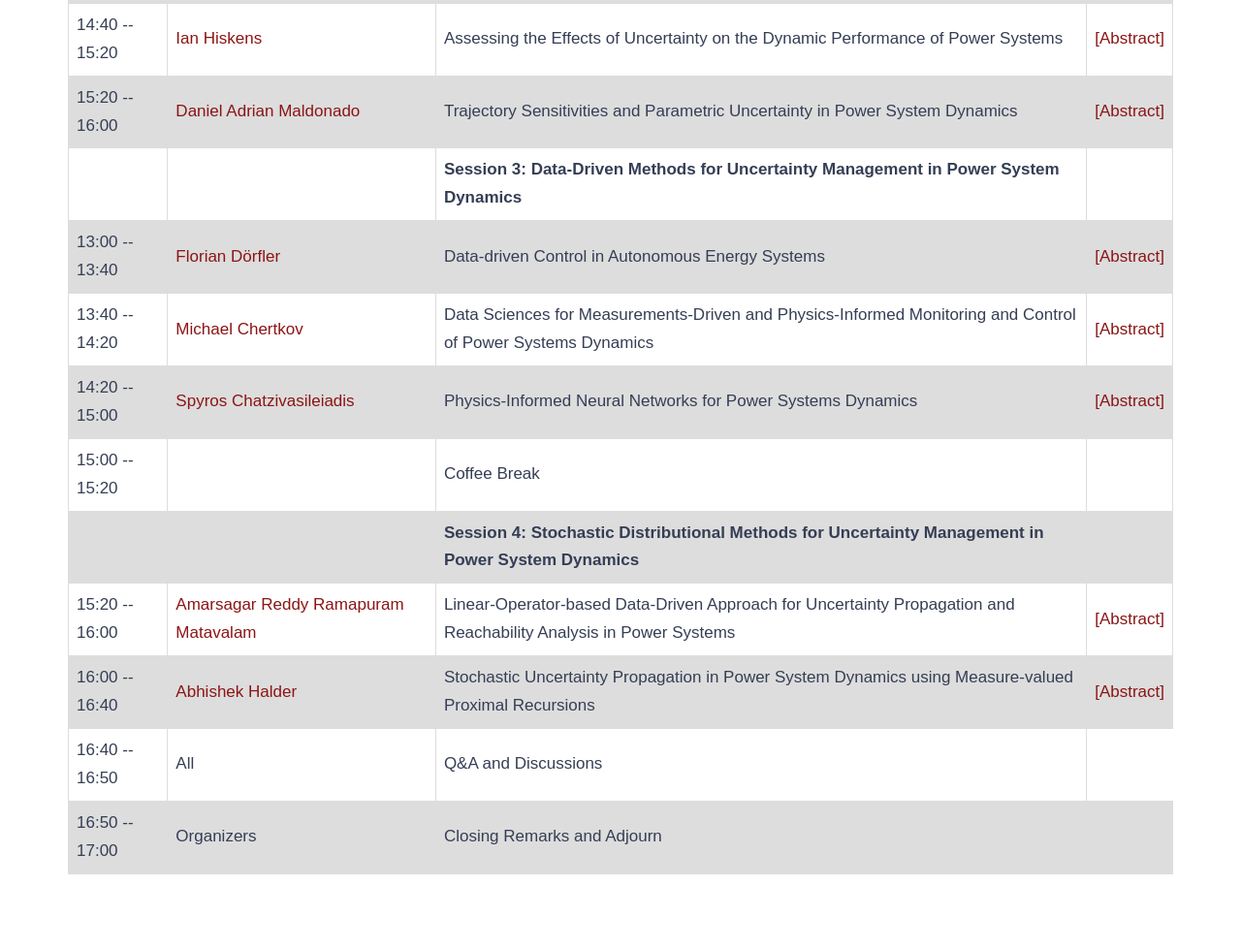
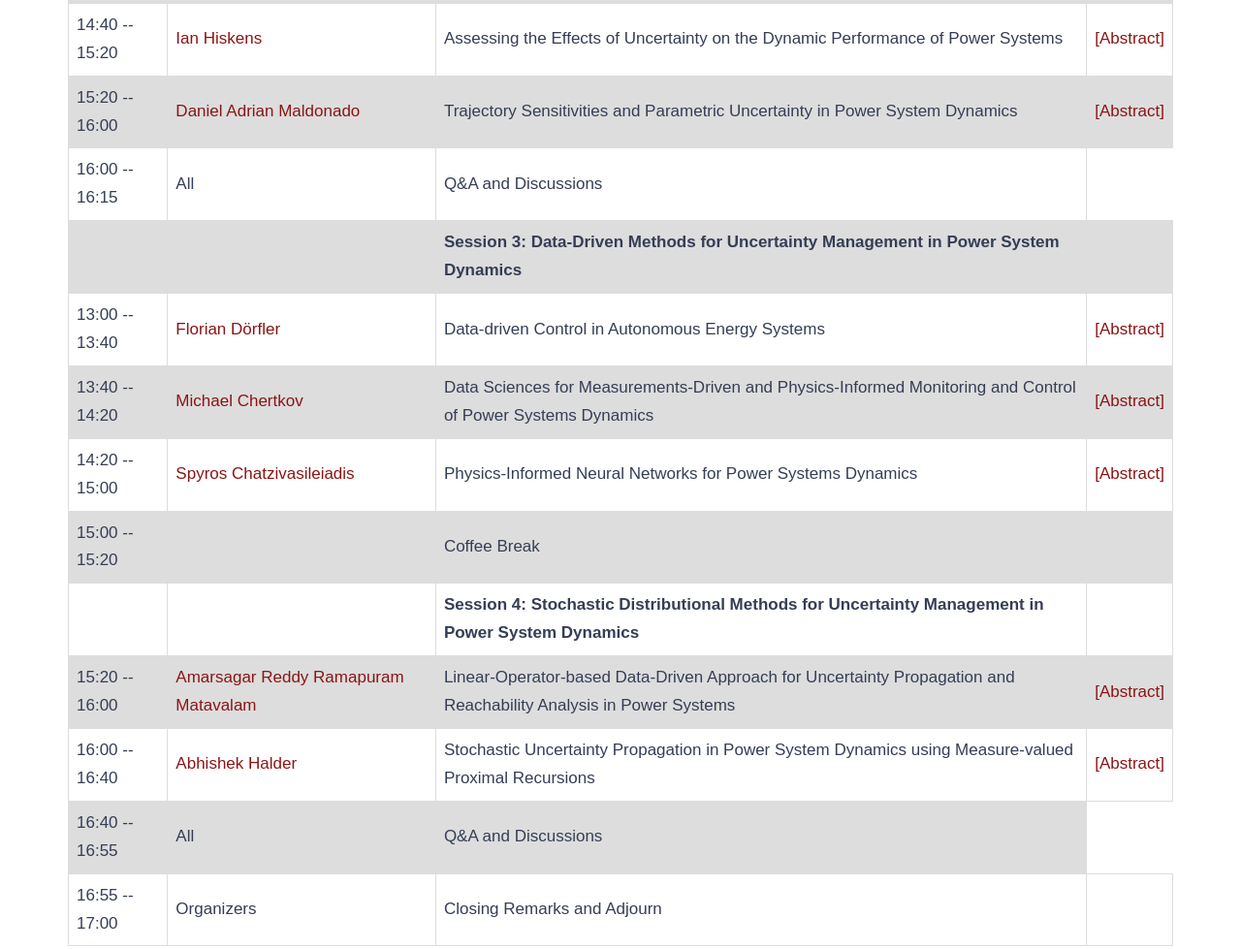
Before and after one commit to cdc2021-uncertainty-mgmt-power-syst-dyn/cdc2021-uncertainty-mgmt-power-syst-dyn.github.io, a plain HTML site: page index.html in a window 1280 px wide. Shown: the part 2212-3191 px from the top of the page at 97% size. Drawn offline with Linux system fonts and the light colour scheme; some packages are replaced by stand-ins of ours.

Commit message:
Add files via upload

```diff
--- a/index.html
+++ b/index.html
@@ -206,6 +206,11 @@ tr:nth-child(even) {
     <td><a href="Maldonado_TalkAbstract_CDC2021workshop.txt">[Abstract]</a> </td>
   </tr>
   <tr>
+    <td class="tg-a3jo">16:00 -- 16:15</td>
+    <td class="tg-alz1">All</td>
+    <td class="tg-alz1">Q&A and Discussions</td>
+  </tr>
+  <tr>
     <td class="tg-j6zm"></td>
     <td class="tg-0lax"></td>
     <td class="tg-7zrl"><b>Session 3: Data-Driven Methods for Uncertainty Management in Power System Dynamics</b></td>
@@ -254,12 +259,12 @@ tr:nth-child(even) {
     <td><a href="Halder_TalkAbstract_CDC2021workshop.txt">[Abstract]</a></td>
   </tr>
   <tr>
-    <td class="tg-a3jo">16:40 -- 16:50</td>
+    <td class="tg-a3jo">16:40 -- 16:55</td>
     <td class="tg-alz1">All</td>
     <td class="tg-alz1">Q&A and Discussions</td>
   </tr>
   <tr>
-    <td class="tg-j6zm">16:50 -- 17:00 </td>
+    <td class="tg-j6zm">16:55 -- 17:00 </td>
     <td class="tg-0lax">Organizers</td>
     <td class="tg-7zrl">Closing Remarks and Adjourn</td>
     <td></td>
```
